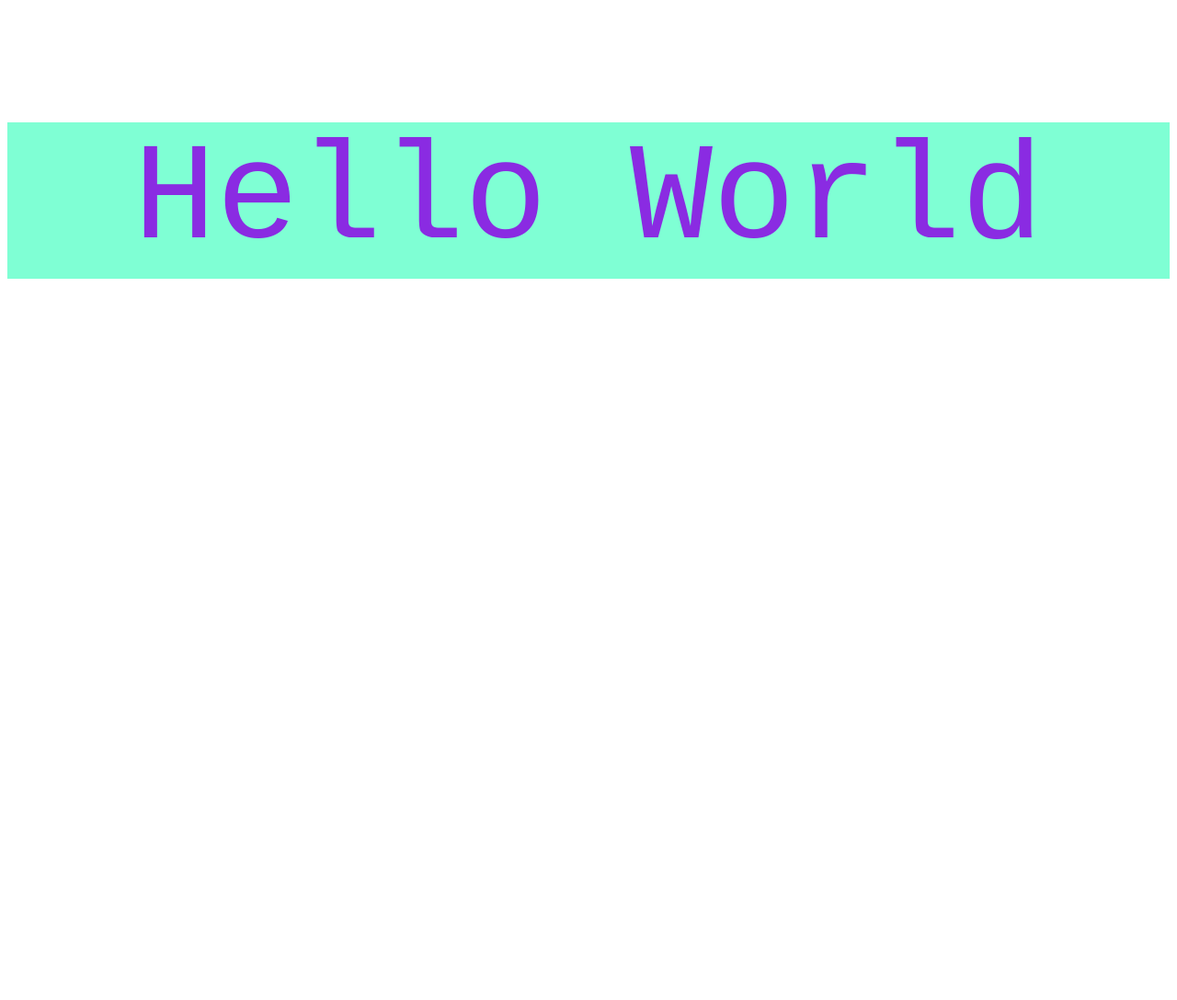
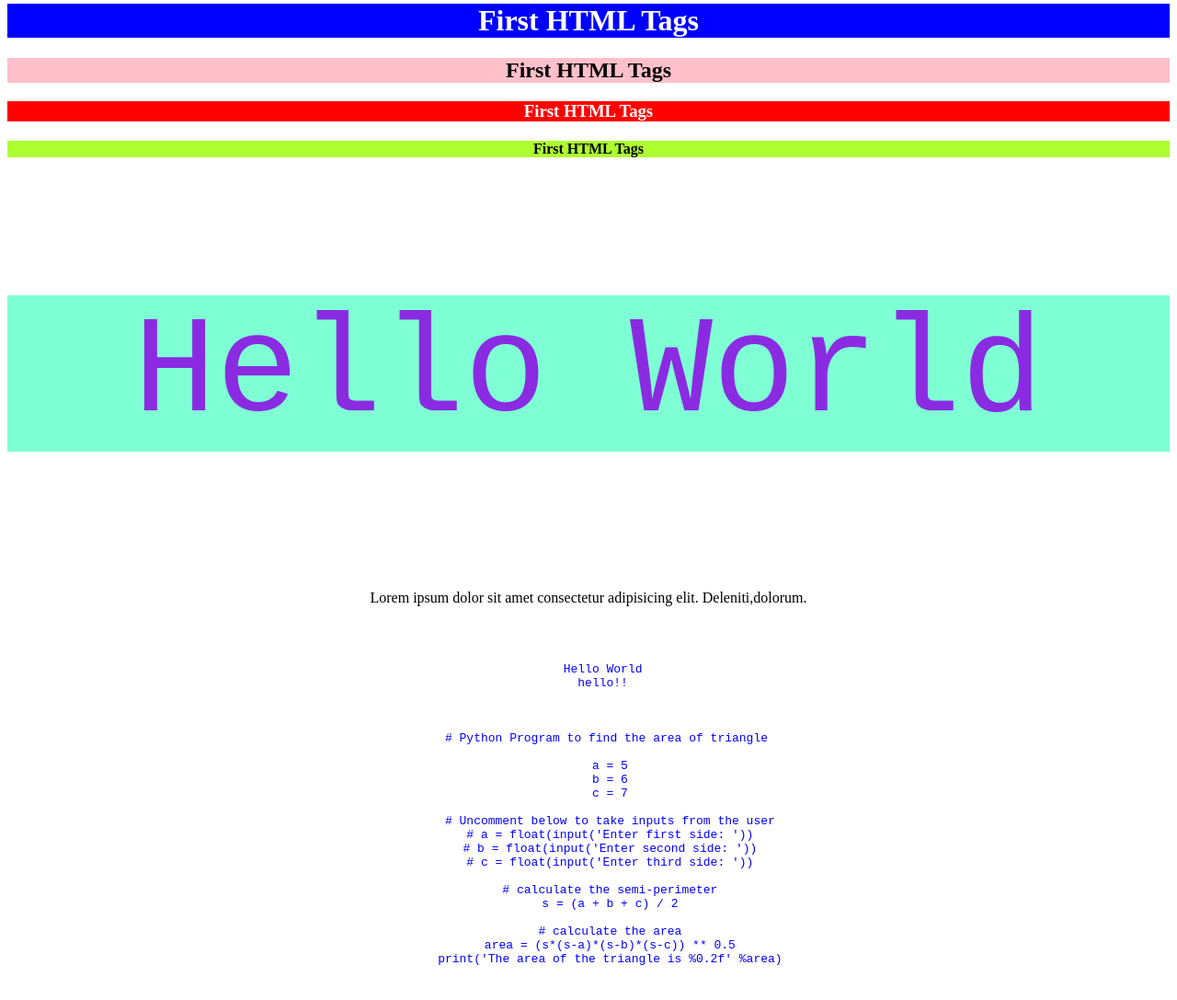
Before and after one commit to Injamulhasan/LearnHtml, a plain HTML site: page 0_HTML-Tags/first.html in a window 1280 px wide. Shown: the part 17-1104 px from the top of the page at 92% size. Before the commit the page ends 800 px from the top, so only its background shows below. Drawn offline with Linux system fonts and the light colour scheme.

Commit message:
first html file update with pre tag and and header properties

```diff
--- a/0_HTML-Tags/first.html
+++ b/0_HTML-Tags/first.html
@@ -1,11 +1,70 @@
 <!DOCTYPE html>
 <html lang="en">
-<head>
-  <meta charset="UTF-8">
-  <meta name="viewport" content="width=device-width, initial-scale=1.0">
-  <title>This is my Document</title>
-</head>
-<body>
-  <p style="color: blueviolet; text-align: center; background-color: aquamarine; font-size:150px; font-family: 'Courier New', Courier, monospace;">Hello World</p>
-</body>
+  <head>
+    <meta charset="UTF-8" />
+    <meta name="viewport" content="width=device-width, initial-scale=1.0" />
+    <title>First HTML</title>
+  </head>
+  <body>
+
+        <h1 style="text-align: center; background-color: blue; color: #fefefe;">First HTML Tags</h1>
+        <h2 style="text-align: center; background-color: pink; color: #000;">First HTML Tags</h2>
+        <h3 style="text-align: center; background-color: red; color: #fefefe;">First HTML Tags</h3>
+        <h4 style="text-align: center; background-color: greenyellow; color: #000;">First HTML Tags</h4>
+
+
+    <!-- for styling p tag element -->
+
+    <p
+      style="
+        color: blueviolet;
+        text-align: center;
+        background-color: aquamarine;
+        font-size: 150px;
+        font-family: 'Courier New', Courier, monospace;
+      "
+    >
+      Hello World
+    </p>
+
+    <div align="center">
+      <!-- p tag with out line break format or default format -->
+
+      <p>
+        Lorem ipsum dolor sit amet consectetur adipisicing elit.
+        Deleniti,dolorum.
+      </p>
+
+      <!-- <pre> to wite code or line break format -->
+      <pre style="color: blue">
+
+
+
+    Hello World
+    hello!!
+
+
+
+     # Python Program to find the area of triangle
+
+      a = 5
+      b = 6
+      c = 7
+
+      # Uncomment below to take inputs from the user
+      # a = float(input('Enter first side: '))
+      # b = float(input('Enter second side: '))
+      # c = float(input('Enter third side: '))
+
+      # calculate the semi-perimeter
+      s = (a + b + c) / 2
+
+      # calculate the area
+      area = (s*(s-a)*(s-b)*(s-c)) ** 0.5
+      print('The area of the triangle is %0.2f' %area)
+
+    </pre
+      >
+    </div>
+  </body>
 </html>
```
